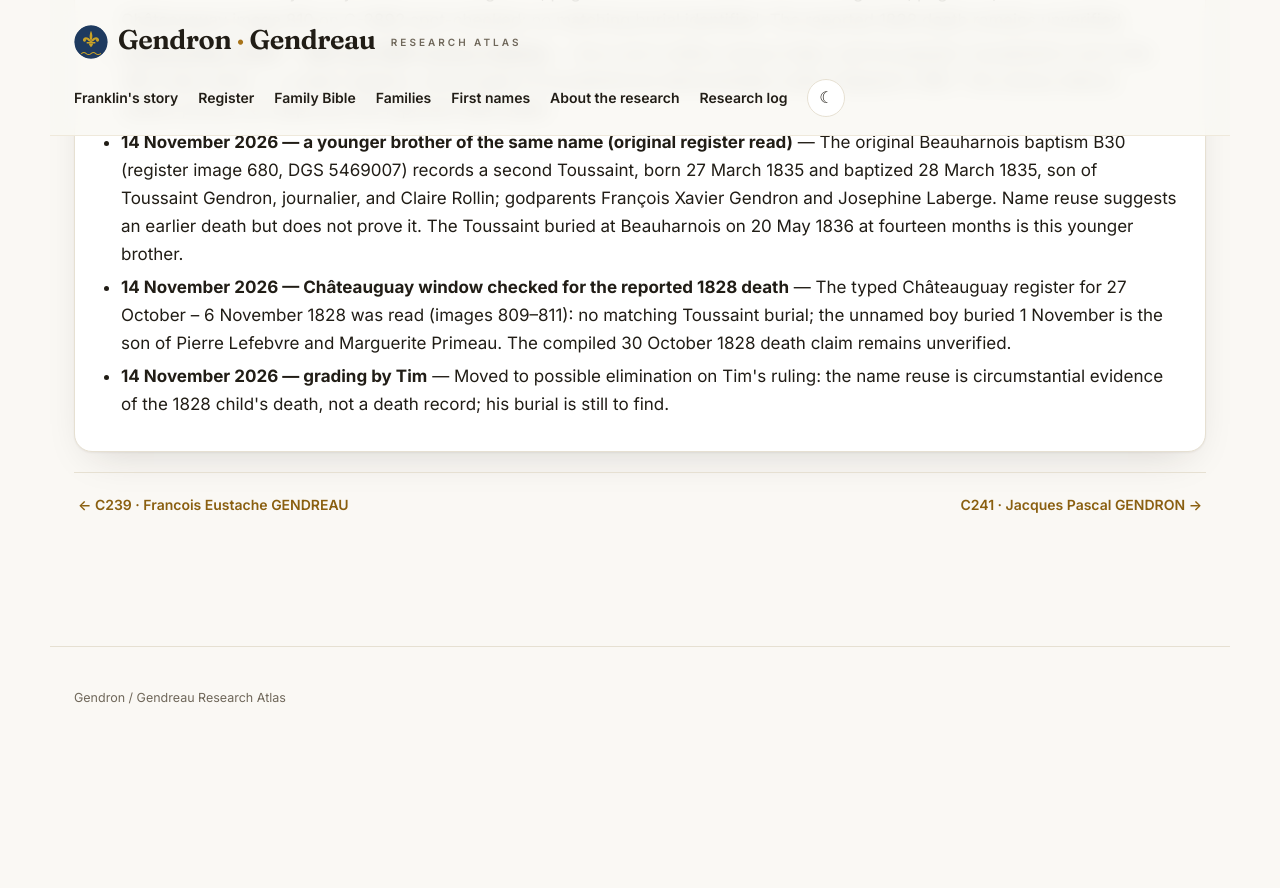
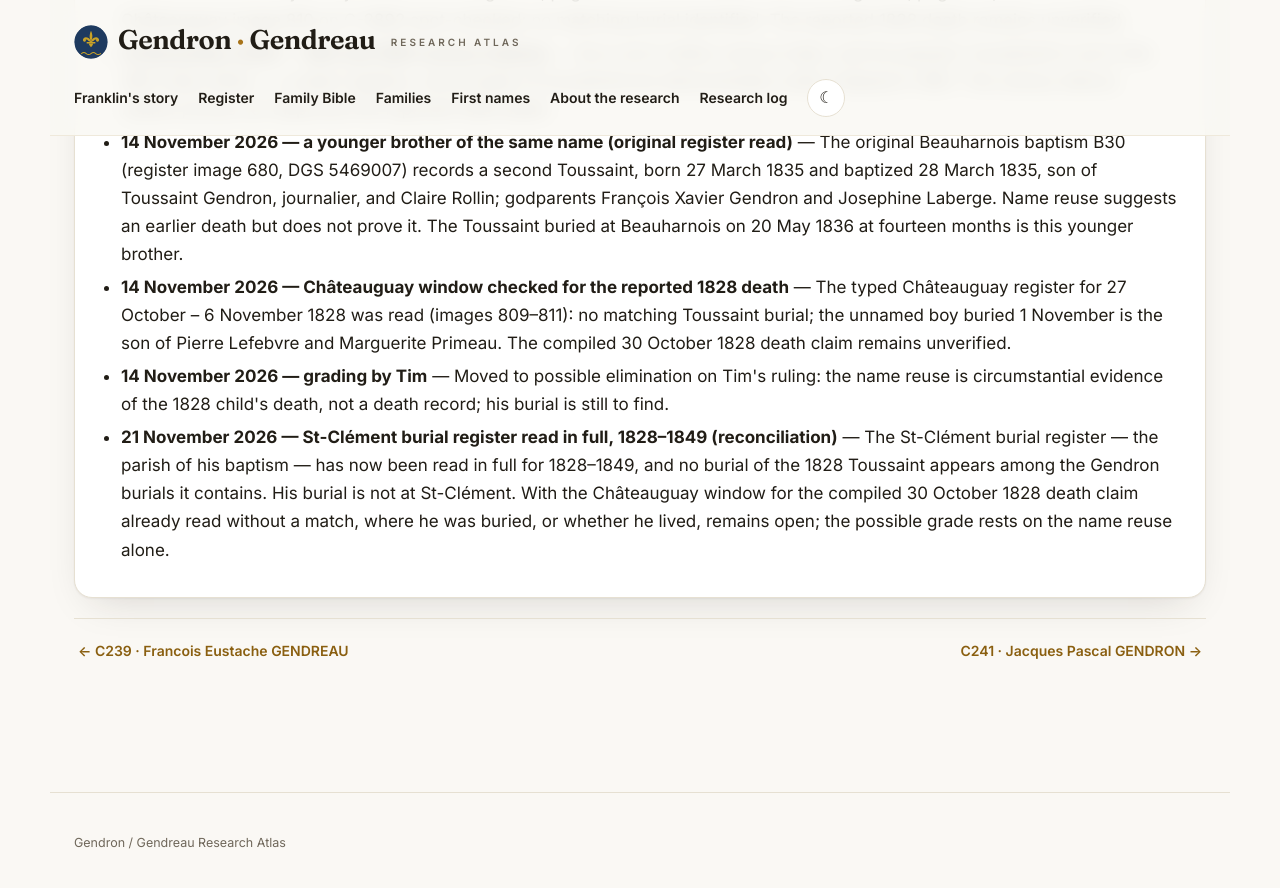
Before and after one commit to vetharmon/gendron-research, a Jekyll site: the page built from _candidates/c240.md, in a window 1280 px wide and 900 px high, scrolled down 2766 px. Shown: the top 888 px of the window. Built offline with Jekyll 4.4.1, drawn with Linux system fonts in a browser that asks for light colours; before the commit the page ends 3521 px from its top, so only the background shows below that.

Commit message:
C240 — St-Clement burial browse reconciled: no burial there 1828-1849

```diff
--- a/_candidates/c240.md
+++ b/_candidates/c240.md
@@ -26,6 +26,8 @@ search_log:
   outcome: 'The typed Châteauguay register for 27 October – 6 November 1828 was read (images 809–811): no matching Toussaint burial; the unnamed boy buried 1 November is the son of Pierre Lefebvre and Marguerite Primeau. The compiled 30 October 1828 death claim remains unverified.'
 - resource: 14 November 2026 — grading by Tim
   outcome: 'Moved to possible elimination on Tim''s ruling: the name reuse is circumstantial evidence of the 1828 child''s death, not a death record; his burial is still to find.'
+- resource: 21 November 2026 — St-Clément burial register read in full, 1828–1849 (reconciliation)
+  outcome: 'The St-Clément burial register — the parish of his baptism — has now been read in full for 1828–1849, and no burial of the 1828 Toussaint appears among the Gendron burials it contains. His burial is not at St-Clément. With the Châteauguay window for the compiled 30 October 1828 death claim already read without a match, where he was buried, or whether he lived, remains open; the possible grade rests on the name reuse alone.'
 permalink: /candidates/c240/
 sources:
   - label: "LAFRANCE baptism (act 4253870)"
```
